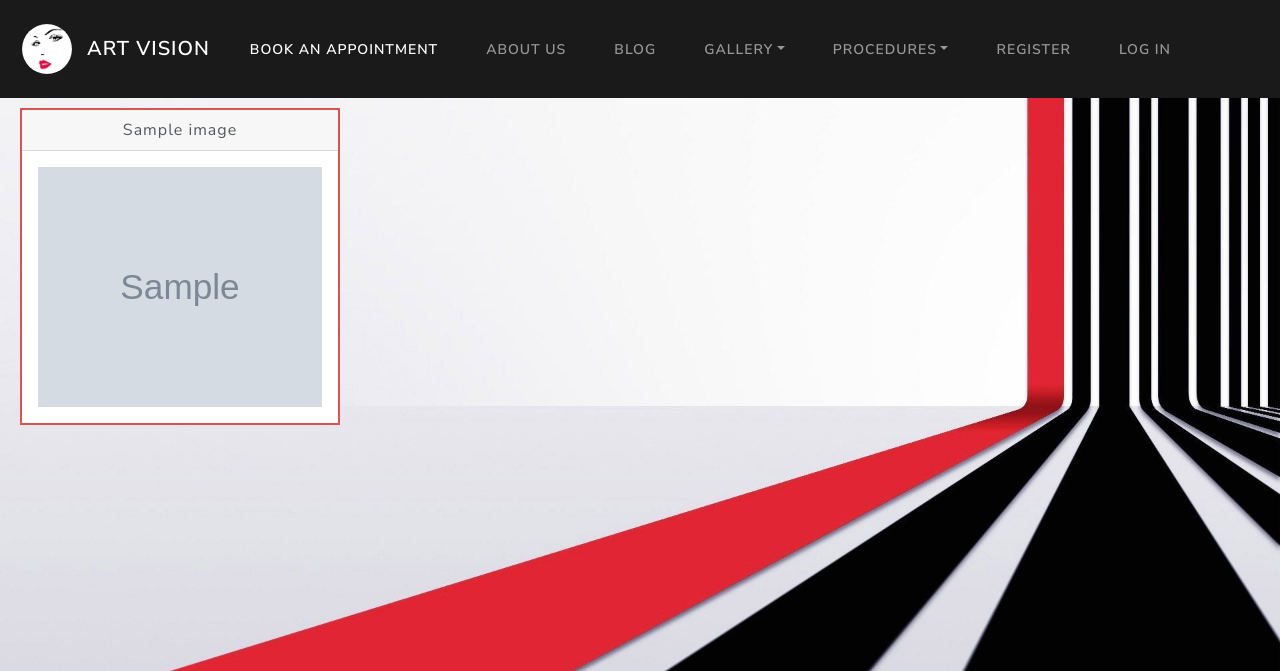
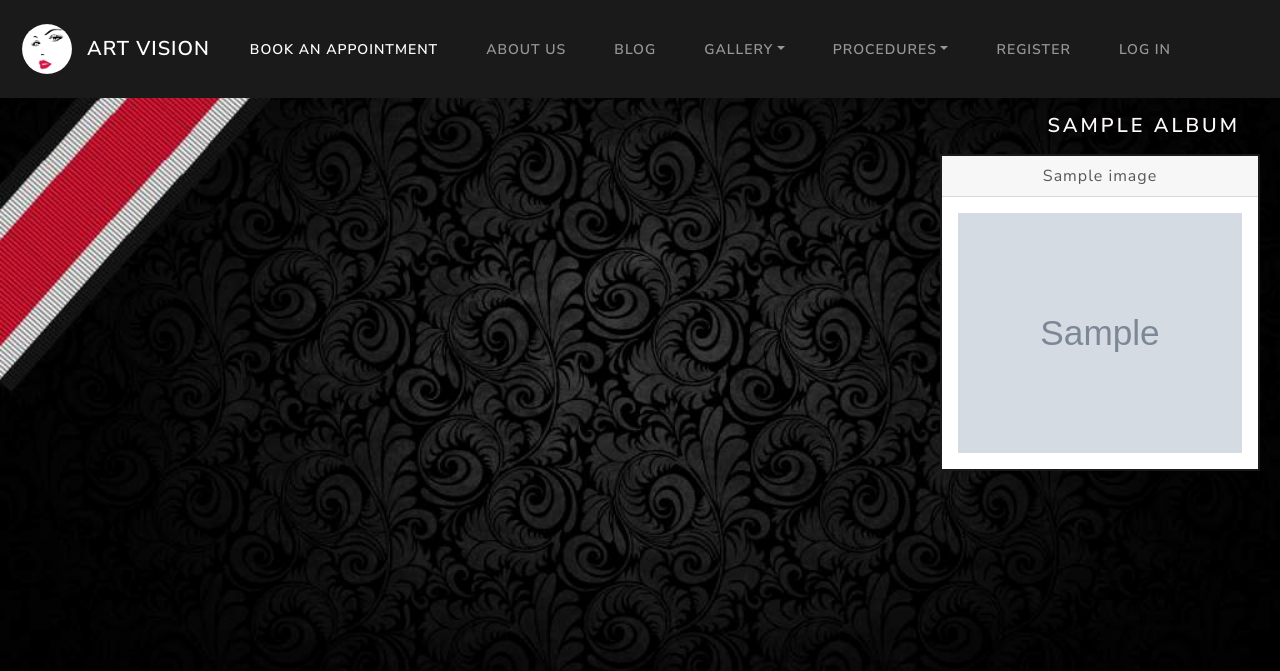
Before and after one commit to momchilantonov/ArtVision, a Django app: page /gallery/album/1 in a window 1280 px wide. Shown: the top 671 px of the page. Run offline with Django 3.2, Linux system fonts and the light colour scheme; tables that the repository leaves empty hold one stand-in row (values such as "Sample post"); grey boxes marked "Sample" are stand-in pictures; some libraries are stand-ins or nearby versions.

Commit message:
gallery view

```diff
--- a/art_vision/gallery/views.py
+++ b/art_vision/gallery/views.py
@@ -9,5 +9,6 @@ def show_album(req, pk):
     context = {
         'album': album,
         'images': images,
+
     }
     return render(req, 'gallery/show_album.html', context)
--- a/art_vision/settings.py
+++ b/art_vision/settings.py
@@ -79,7 +79,7 @@ WSGI_APPLICATION = 'art_vision.wsgi.application'
 DATABASES = {
     'default': {
         'ENGINE': 'django.db.backends.postgresql',
-        'NAME': 'art_vision_db',
+        'NAME': 'artvision',
         'USER': 'antonov',
         'PASSWORD': 'antonov8501',
         'HOST': '127.0.0.1',
--- a/static/css/custom_style.css
+++ b/static/css/custom_style.css
@@ -14,18 +14,24 @@ footer {
     margin-left: 10px;
     margin-right: 15px;
 }
-body {
+.body-homepage {
     background-image: url('/static/imgs/background_img.jpg');
     background-repeat: no-repeat;
     background-size: 100%;
     background-attachment:fixed;
 
 }
+.body-gallery {
+    background-image: url('/static/imgs/background_img2.jpg');
+    background-repeat: no-repeat;
+    background-size: 100%;
+    background-attachment:fixed;
+}
 .card {
-    margin-top: 10px;
-    margin-left: 20px;
+    margin-top: 16px;
+    margin-right: 20px;
     border-width: 2px;
-    float:left
+    float: right
 }
 .card-header {
     text-align: center;
@@ -34,3 +40,10 @@ body {
     width: 284px;
     height: 240px;
 }
+.album-title {
+    margin-top: 16px;
+    margin-bottom: 0px;
+    margin-right: 20px;
+    text-align: right;
+    color:snow;
+}
--- a/templates/core/albums_dropdown.html
+++ b/templates/core/albums_dropdown.html
@@ -3,5 +3,5 @@
         <a class="dropdown-item" href="{% url 'get album' album.id %} ">{{ album.title }}</a>
     {% endfor %}
 {% else %}
-    <a class="dropdown-item" href="#">No Created Albums</a>
+    <a class="dropdown-item" href="#">No Albums</a>
 {% endif %}
--- a/templates/core/base.html
+++ b/templates/core/base.html
@@ -14,7 +14,9 @@
         {% endblock %}
     </title>
   </head>
-  <body>
+    {% block background %}
+  <body class="body-homepage">
+    {% endblock %}
     <nav class="navbar navbar-expand-lg navbar-dark bg-primary">
       <div class="container-fluid">
           <img class="navbar-img" src="{% static 'imgs/navbar_img.jpg' %}" alt="navbar img">
--- a/templates/gallery/show_album.html
+++ b/templates/gallery/show_album.html
@@ -1,7 +1,13 @@
 {% extends 'core/base.html' %}
+{% block background %}
+  <body class="body-gallery ">
+{% endblock %}
 {% block content %}
+    <div class="album-title">
+        <h4 class="album-title">{{ album.title }}</h4>
+    </div>
     {% for image in images %}
-    <div class="card border-danger mb-3" style="max-width: 20rem;">
+    <div class="card border-primary mb-3" style="max-width: 20rem;">
         <div class="card-header">{{ image.title }}</div>
         <div class="card-body">
             <img class="card-img" src="{{ image.image.url }}" alt="img">
```
Also changed, not shown: art_vision/gallery/migrations/0001_initial.py, art_vision/gallery/models.py (line endings or trailing spaces), static/imgs/background_img2.jpg (added).
